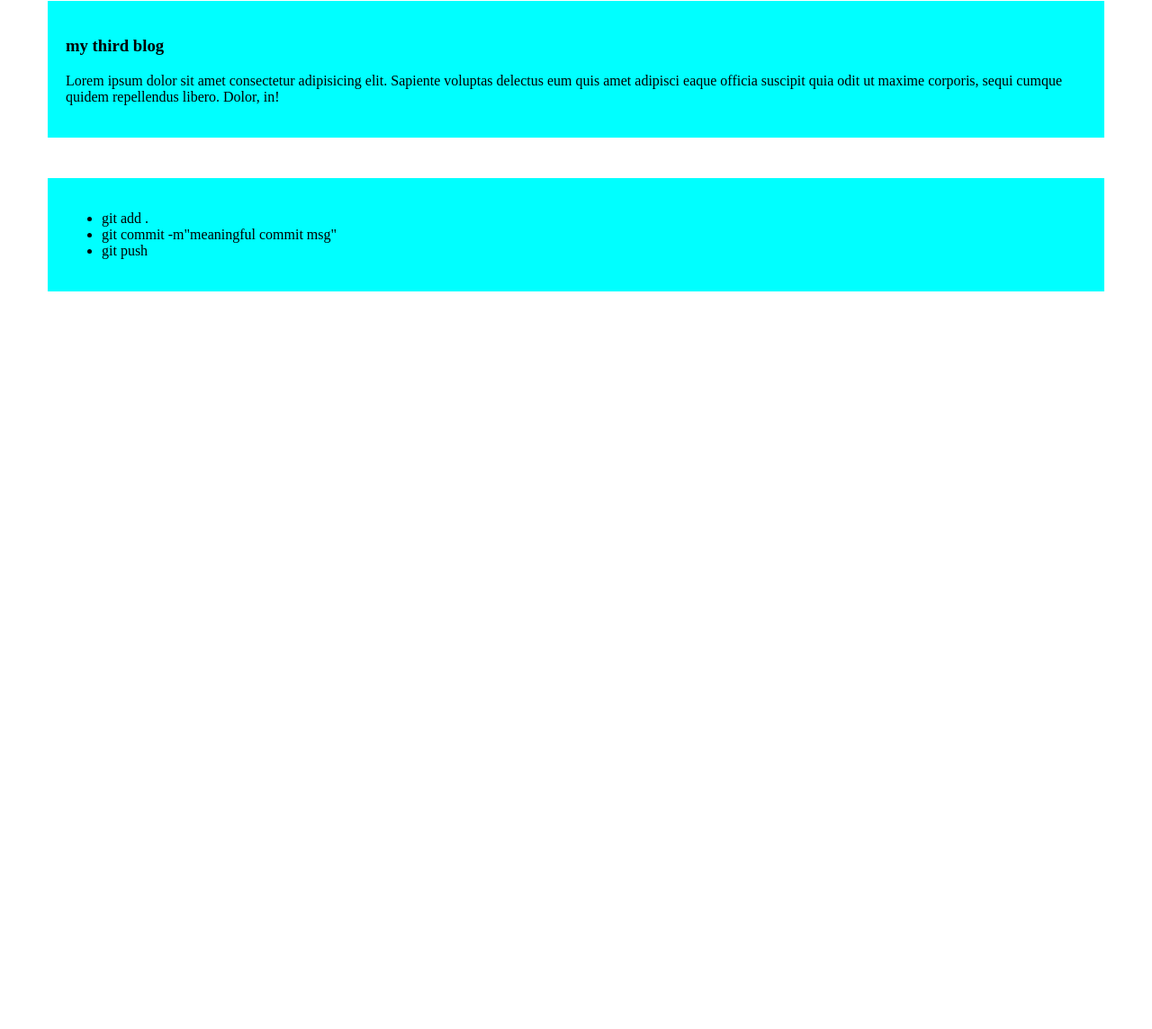
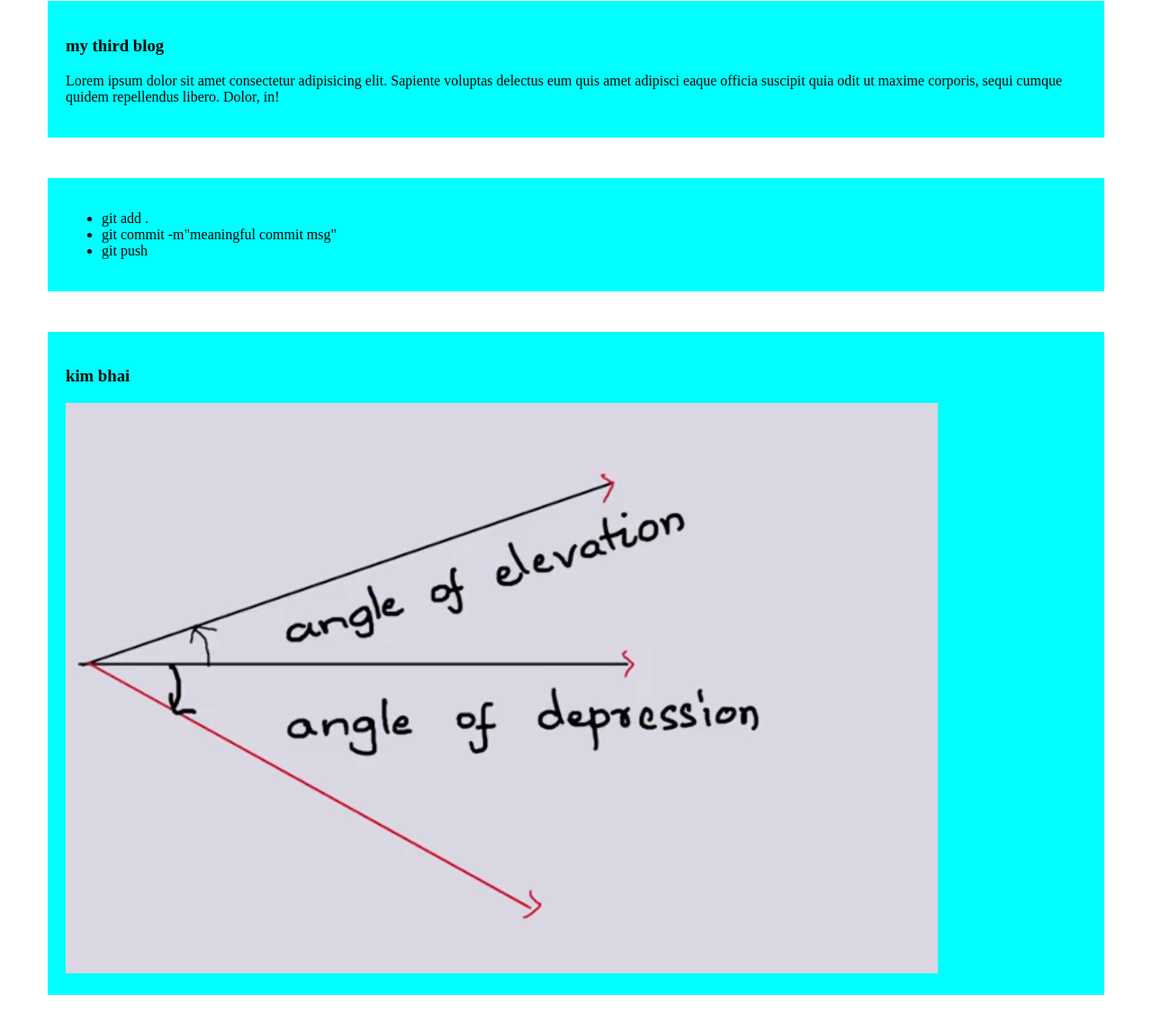
Before and after one commit to PrimaFariya/my-first-website, a plain HTML site: page index.html in a window 1280 px wide. Shown: the part 633-1777 px from the top of the page at 90% size. Before the commit the page ends 1002 px from the top, so only its background shows below. Drawn offline with Linux system fonts and the light colour scheme.

Commit message:
ekta pic add korlam

```diff
--- a/index.html
+++ b/index.html
@@ -30,5 +30,9 @@
         <li> git push</li>
     </ul>
    </div>
+   <div>
+    <h3> kim bhai</h3>
+    <img src="images/kim.png">
+   </div>
 </body>
 </html>
```
Also changed, not shown: images/kim.png (added).
